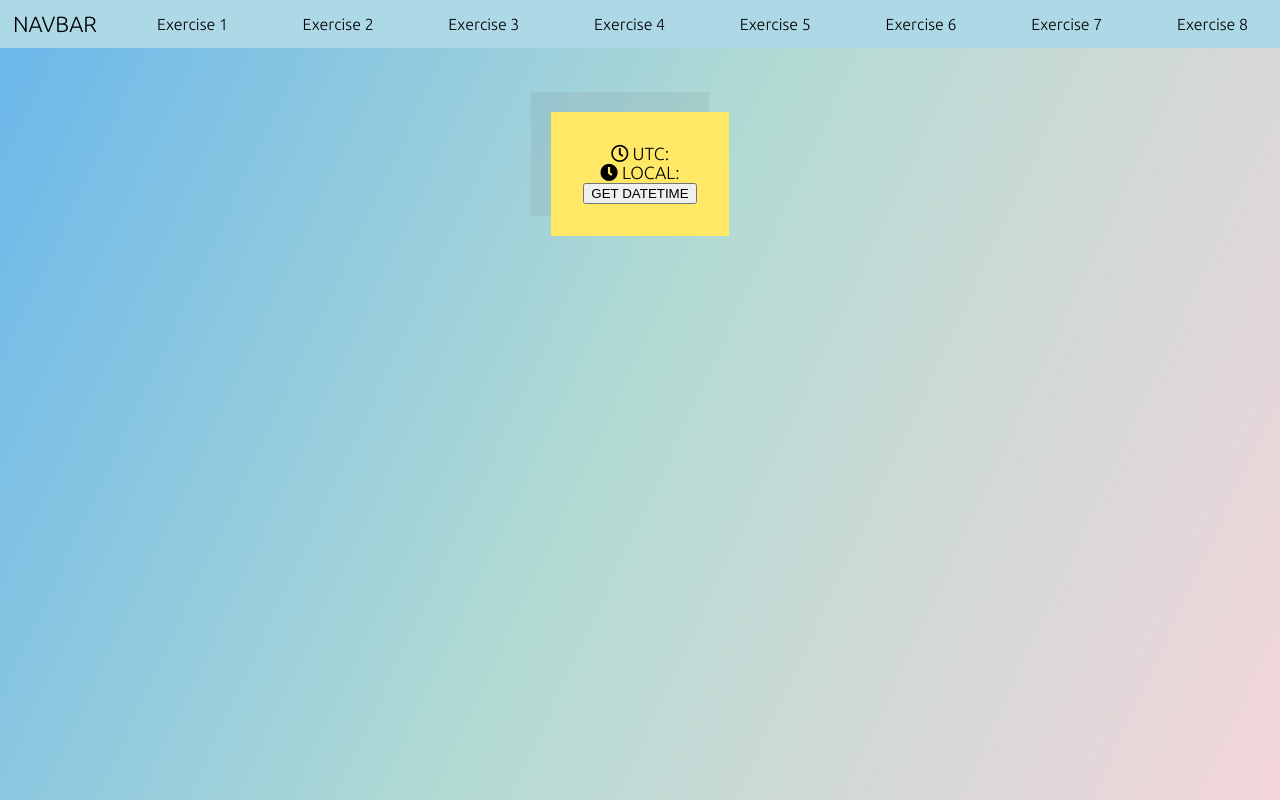
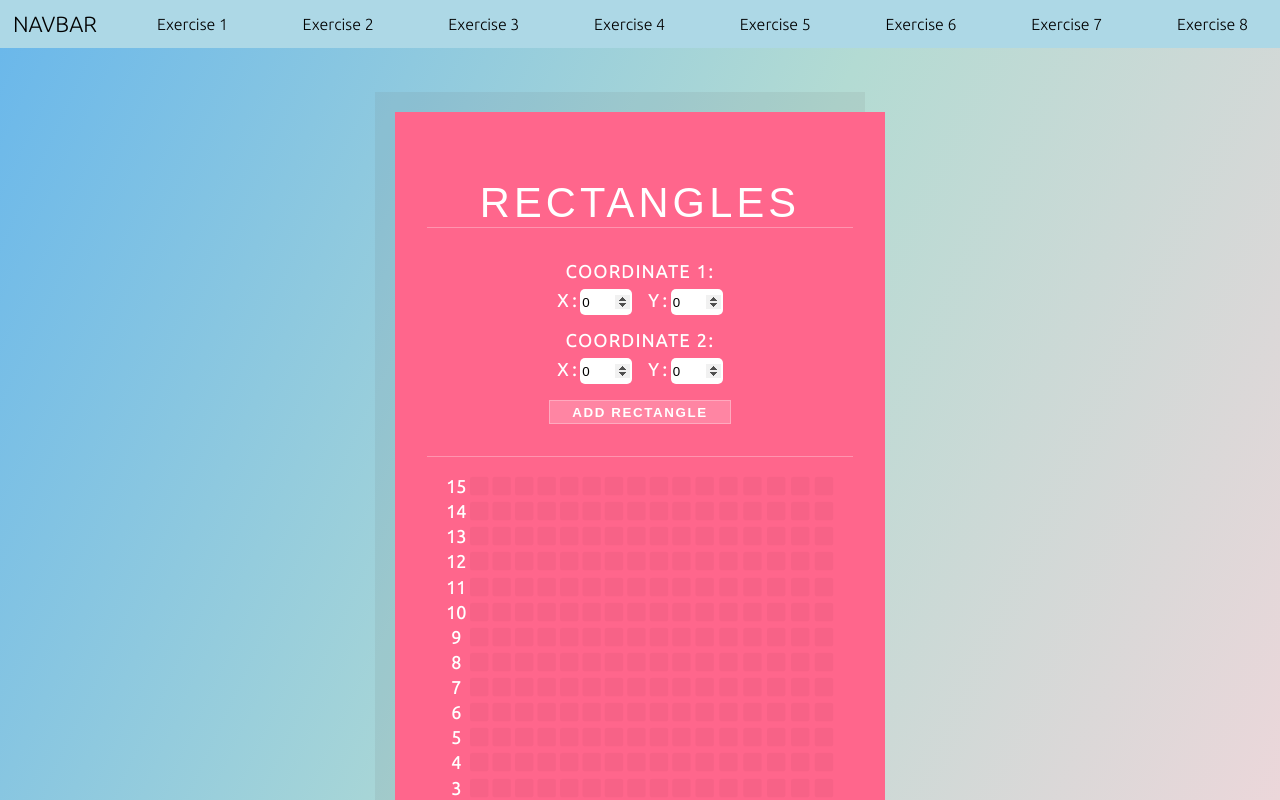
Before and after one commit to DougFelix/ReactKaffa, a React (Create React App) app in the folder kaffamobile/: page / in a window 1280 px wide. Shown: the top 800 px of the page. Built offline with nearby package versions, Linux system fonts and the light colour scheme.

Commit message:
Added ER Diagram and extra

```diff
--- a/kaffamobile/src/Components/RestClientWorldClock/WorldClock.js
+++ b/kaffamobile/src/Components/RestClientWorldClock/WorldClock.js
@@ -9,15 +9,17 @@ class WorldClock extends Component {
         super(props);
         this.state = {
             localDate: '',
-            localTime: ''
+            localTime: '',
+            utcDate: '',
+            utcTime: ''
         }
         this.getTime = this.getTime.bind(this);
     }
 
     async getTime() {
         try {
-            let data = await axios.get('http://worldclockapi.com/api/json/utc/now');
-            let utcDateTime = data.data.currentDateTime;
+            let response = await axios.get('http://worldclockapi.com/api/json/utc/now');
+            let utcDateTime = response.data.currentDateTime;
 
             this.setState({
                 // LOCAL DATE TIME
--- a/kaffamobile/src/Components/TestHome.js
+++ b/kaffamobile/src/Components/TestHome.js
@@ -3,8 +3,8 @@ import React, { Component } from 'react';
 import Navbar from './Navbar';
 // Import each exercise solution
 //import TodoList from './TodoList/TodoList';
-//import TwoRectangles from './TwoRectanglesIntersect/TwoRectangles';
-import WorldClock from './RestClientWorldClock/WorldClock';
+import TwoRectangles from './TwoRectanglesIntersect/TwoRectangles';
+//import WorldClock from './RestClientWorldClock/WorldClock';
 //import CNPJ from './ValidateCNPJ/CNPJ';
 
 // CSS
@@ -20,7 +20,7 @@ class TestHome extends Component {
             <div className='TestHome'>
                 <Navbar />
                 <div className='TestHome-Page'>
-                    <WorldClock />
+                    <TwoRectangles />
                 </div>
             </div>
         );
--- a/kaffamobile/src/Components/TwoRectanglesIntersect/CompareRectForm.js
+++ b/kaffamobile/src/Components/TwoRectanglesIntersect/CompareRectForm.js
@@ -52,6 +52,7 @@ class CompareRectForm extends Component {
 
         return (
             <div className='CompareRectForm'>
+                <p>Select two rectangles to compute:</p>
                 <form className='CompareRectForm-Form' onSubmit={this.handleSubmit}>
                     <select name='rect1' value={this.state.rect1} onChange={this.handleChange}>
                         {options}
```
Also changed, not shown: kaffamobile/src/Components/ERDiagram/ERDiagram.png (added).
